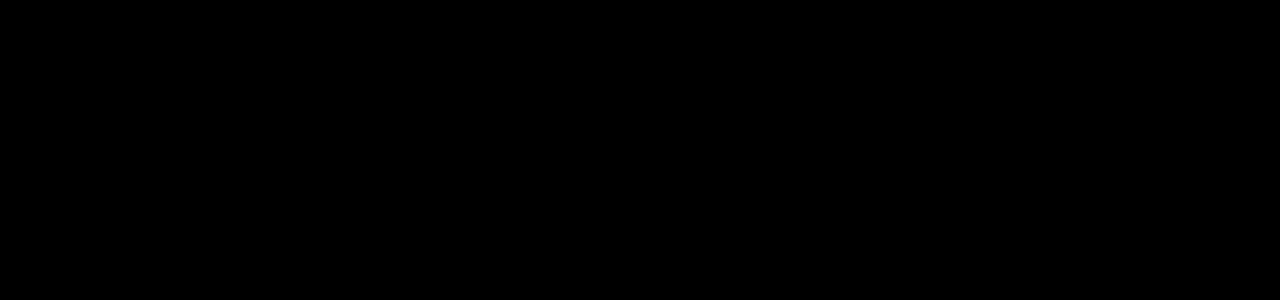
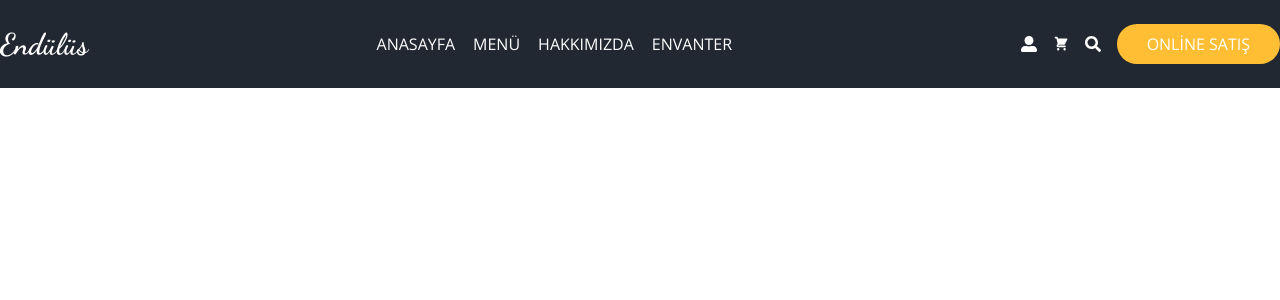
Before and after one commit to abdullatif61/food-ordering, a Next.js app: page / in a window 1280 px wide. Shown: the top 300 px of the page. Built offline with nearby package versions, Linux system fonts and the light colour scheme.

Commit message:
header-eklendi

```diff
--- /dev/null
+++ b/components/layout/Header.jsx
@@ -0,0 +1,64 @@
+import { useState } from "react";
+import Logo from "../ui/Logo";
+import {FaUserAlt, FaSearch} from "react-icons/fa"
+import {HiShoppingCart} from "react-icons/hi"
+
+function Header() {
+  const [isSearch, setIsSearch] = useState(false)
+  return (
+    <div className="h-[5.5rem] bg-secondary ">
+      <div className="container mx-auto flex justify-between text-white items-center h-full">
+        <div>
+          <Logo />
+        </div>
+        <nav>
+          <ul className="flex gap-x-2  ">
+            <li>
+              <a
+                href=""
+                className="px-[5px] py-[10px] uppercase hover:text-primary cursor-pointer"
+              >
+                Anasayfa
+              </a>
+            </li>
+            <li>
+              <a
+                href=""
+                className="px-[5px] py-[10px] uppercase hover:text-primary cursor-pointer"
+              >
+                Menü
+              </a>
+            </li>
+            <li>
+              <a
+                href=""
+                className="px-[5px] py-[10px] uppercase hover:text-primary cursor-pointer"
+              >
+                Hakkımızda
+              </a>
+            </li>
+            <li>
+              <a
+                href=""
+                className="px-[5px] py-[10px] uppercase hover:text-primary cursor-pointer"
+              >
+                Envanter
+              </a>
+            </li>
+          </ul>
+        </nav>
+        <div className="flex gap-x-4 items-center ">
+          <a href=""> <FaUserAlt/> </a>
+          <a href=""> <HiShoppingCart/> </a>
+          <button className="" onClick={()=>{setIsSearch(!isSearch)}} > <FaSearch/> </button>
+          <a href="">
+            <button className="btn-primary uppercase">online satış</button>
+          </a>
+        </div>
+      </div>
+      {isSearch && <div className="text-9xl">use state kullanıldı </div> }
+    </div>
+  );
+}
+
+export default Header;
--- /dev/null
+++ b/components/ui/Logo.jsx
@@ -0,0 +1,9 @@
+
+
+function Logo() {
+  return (
+    <div className="font-dancing text-3xl font-bold">Endülüs</div>
+  )
+}
+
+export default Logo
--- a/package.json
+++ b/package.json
@@ -13,7 +13,8 @@
     "eslint-config-next": "13.3.0",
     "next": "13.3.0",
     "react": "18.2.0",
-    "react-dom": "18.2.0"
+    "react-dom": "18.2.0",
+    "react-icons": "^4.8.0"
   },
   "devDependencies": {
     "autoprefixer": "^10.4.14",
--- a/pages/_document.js
+++ b/pages/_document.js
@@ -1,13 +1,24 @@
-import { Html, Head, Main, NextScript } from 'next/document'
+import { Html, Head, Main, NextScript } from "next/document";
 
 export default function Document() {
   return (
-    <Html lang="en">
-      <Head />
+    <Html lang="tr">
+      <Head>
+        <link rel="preconnect" href="https://fonts.googleapis.com" />
+        <link
+          rel="preconnect"
+          href="https://fonts.gstatic.com"
+          crossOrigin="true"
+        />
+        <link
+          href="https://fonts.googleapis.com/css2?family=Dancing+Script:wght@400;700&family=Open+Sans:ital,wght@0,300;0,400;0,600;1,300;1,600&display=swap"
+          rel="stylesheet"
+        />
+      </Head>
       <body>
         <Main />
         <NextScript />
       </body>
     </Html>
-  )
+  );
 }
--- a/pages/about.jsx
+++ /dev/null
@@ -1,12 +0,0 @@
-function About() {
-  return (
-    <div>
-      <div>about</div>{" "}
-      <div>
-        <h1 className="text-3xl font-bold underline">Hello world!</h1>
-      </div>
-    </div>
-  );
-}
-
-export default About;
--- a/pages/api/hello.js
+++ /dev/null
@@ -1,5 +0,0 @@
-// Next.js API route support: https://nextjs.org/docs/api-routes/introduction
-
-export default function handler(req, res) {
-  res.status(200).json({ name: 'John Doe' })
-}
--- a/pages/contact.jsx
+++ /dev/null
@@ -1,6 +0,0 @@
-function Contact() {
-  return <div><ul><li>Lorem ipsum dolor sit amet consectetur adipisicing elit. Nisi accusamus, ducimus neque molestias dolore perspiciatis ea culpa, est, nulla quos tenetur nostrum eligendi cupiditate corrupti cum illum provident laboriosam similique.</li>
-  <li>Lorem ipsum dolor sit amet consectetur adipisicing elit. Facere quibusdam quos fugiat iusto nobis numquam, voluptatem libero officia assumenda sunt sequi similique debitis iste ut in! Ex facilis porro labore!</li></ul></div>;
-}
-
-export default Contact;
--- a/pages/home.jsx
+++ /dev/null
@@ -1,12 +0,0 @@
-function About() {
-  return (
-    <div>
-      <div>about</div>{" "}
-      <div>
-        <h1 className="text-3xl font-bold underline">Hello world!</h1>
-      </div>
-    </div>
-  );
-}
-
-export default About;
--- a/pages/index.jsx
+++ b/pages/index.jsx
@@ -1,14 +1,11 @@
-import Image from "next/image";
-import { Inter } from "next/font/google";
-
-const inter = Inter({ subsets: ["latin"] });
-
-export default function Home() {
+import Header from "@/components/layout/Header";
+export default function Index() {
   return (
-    <main className="flex min-h-screen flex-col items-center justify-between p-24 bg-black ">
-      <div className="z-10 w-full max-w-5xl items-center justify-between font-mono text-sm lg:flex">
-        <h1>index sayfa</h1>
-        <h1>git denemeleri</h1>
+    <main>
+      <div >
+        <div>
+          <Header />
+        </div>
       </div>
     </main>
   );
--- a/styles/globals.css
+++ b/styles/globals.css
@@ -1,6 +1,7 @@
 @tailwind base;
 @tailwind components;
 @tailwind utilities;
+@import url("https://fonts.googleapis.com/css2?family=Dancing+Script&display=swap");
 
 :root {
   --foreground-rgb: 0, 0, 0;
@@ -17,6 +18,20 @@
 }
 
 body {
+  padding: 0;
+  margin: 0;
+  font-family: "Open Sans", sans-serif;
+}
+
+* {
+  box-sizing: border-box;
+}
+.btn-primary{
+  @apply px-[30px] py-[8px] hover:opacity-70 rounded-3xl bg-primary transition-all
+}
+
+
+/* body {
   color: rgb(var(--foreground-rgb));
   background: linear-gradient(
       to bottom,
@@ -24,4 +39,4 @@
       rgb(var(--background-end-rgb))
     )
     rgb(var(--background-start-rgb));
-}
+} */
--- a/tailwind.config.js
+++ b/tailwind.config.js
@@ -9,7 +9,25 @@
     "./src/**/*.{js,ts,jsx,tsx,mdx}",
   ],
   theme: {
-    extend: {},
+    extend: {
+      container: {
+        screen: {
+          xs: "375px",
+          sm: "640px",
+          md: "768px",
+          lg: "1024px",
+          xl: "1140px",
+        },
+      },
+      colors: {
+        primary: "#ffbe33",
+        secondary: "#222831",
+      },
+      fontFamily: {
+        dancing: ["Dancing Script", "cursive"],
+        sans: ["Open Sans", "sans-serif"],
+      },
+    },
   },
   plugins: [],
-}
+};
```
Also changed, not shown: components/layout/Footer.jsx (added), 1 other file (tests, documents, lock files or other folders).
